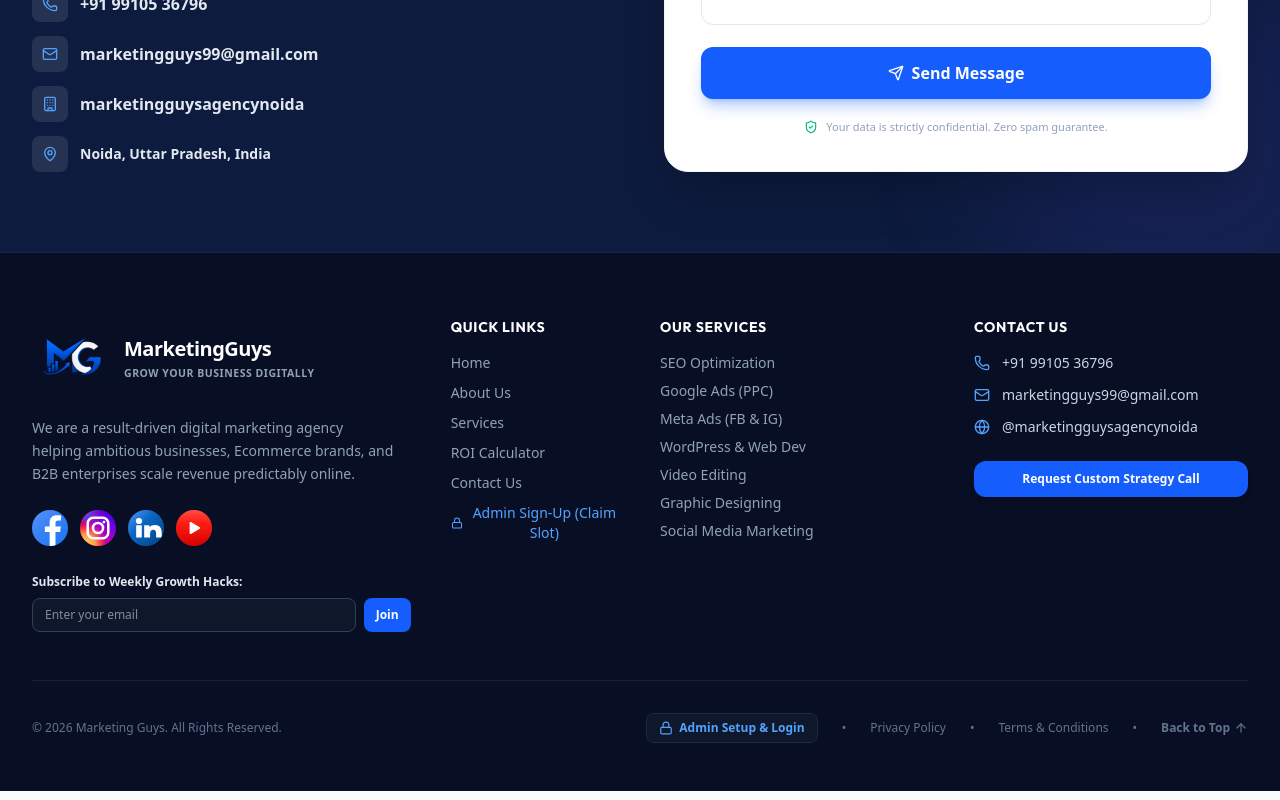
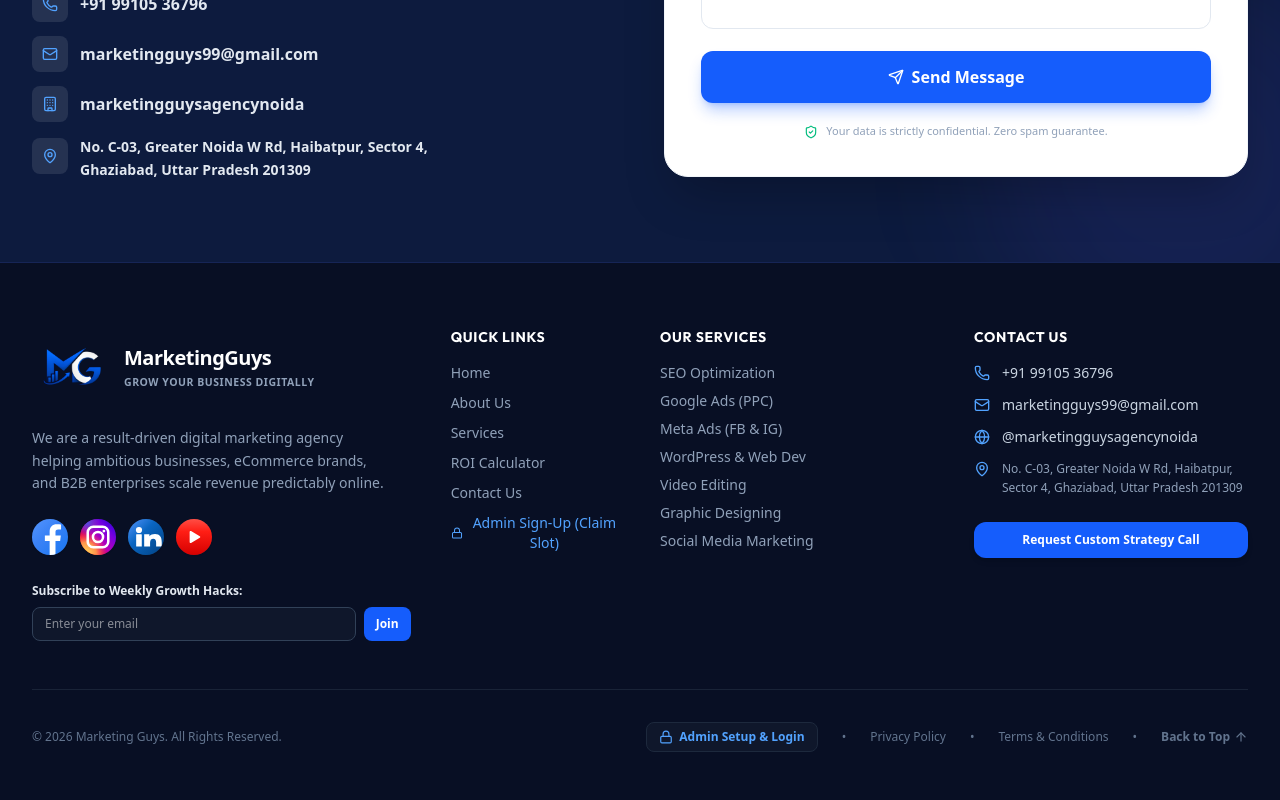
Before and after one commit to 96272134/marketing-guys, a React (Vite) app: page / in a window 1280 px wide. Shown: the part 8748-9548 px from the top of the page. Built offline with nearby package versions, Linux system fonts and the light colour scheme; no server answers.

Commit message:
Update marketingData, ContactSection, and Footer

```diff
--- a/src/components/ContactSection.tsx
+++ b/src/components/ContactSection.tsx
@@ -173,11 +173,11 @@
                   <span className="font-semibold text-sm sm:text-base">{AGENCY_INFO.agencyHandle}</span>
                 </div>
 
-                <div className="flex items-center gap-3 text-slate-200">
-                  <div className="w-9 h-9 rounded-lg bg-white/10 flex items-center justify-center text-blue-400 shrink-0">
+                <div className="flex items-start gap-3 text-slate-200">
+                  <div className="w-9 h-9 rounded-lg bg-white/10 flex items-center justify-center text-blue-400 shrink-0 mt-0.5">
                     <MapPin className="w-4 h-4" />
                   </div>
-                  <span className="font-semibold text-xs sm:text-sm">{AGENCY_INFO.location}</span>
+                  <span className="font-semibold text-xs sm:text-sm leading-relaxed">{AGENCY_INFO.location}</span>
                 </div>
               </div>
             </div>
--- a/src/components/Footer.tsx
+++ b/src/components/Footer.tsx
@@ -12,7 +12,8 @@
   ExternalLink,
   Shield,
   Lock,
-  UserCheck
+  UserCheck,
+  MapPin
 } from 'lucide-react';
 import { AGENCY_INFO, SERVICES_DATA } from '../data/marketingData';
 import { BrandLogo } from './BrandLogo';
@@ -79,7 +80,7 @@
             </div>
 
             <p className="text-slate-400 text-sm leading-relaxed pr-4">
-              We are a result-driven digital marketing agency helping ambitious businesses, Ecommerce brands, and B2B enterprises scale revenue predictably online.
+              We are a result-driven digital marketing agency helping ambitious businesses, eCommerce brands, and B2B enterprises scale revenue predictably online.
             </p>
 
             {/* Social Icons row with real handles */}
@@ -280,6 +281,11 @@
                 <Globe className="w-4 h-4 text-blue-400 group-hover:text-pink-400 transition-colors shrink-0" />
                 <span className="group-hover:underline">@{AGENCY_INFO.agencyHandle}</span>
               </a>
+
+              <div className="flex items-start gap-3 text-slate-300">
+                <MapPin className="w-4 h-4 text-blue-400 shrink-0 mt-0.5" />
+                <span className="text-xs leading-relaxed text-slate-400">{AGENCY_INFO.location}</span>
+              </div>
             </div>
 
             <div className="pt-2">
--- a/src/data/marketingData.ts
+++ b/src/data/marketingData.ts
@@ -11,7 +11,8 @@
   email: "marketingguys99@gmail.com",
   directEmail: "marketingguys99@gmail.com",
   agencyHandle: "marketingguysagencynoida",
-  location: "Noida, Uttar Pradesh, India",
+  location: "No. C-03, Greater Noida W Rd, Haibatpur, Sector 4, Ghaziabad, Uttar Pradesh 201309",
+  address: "No. C-03, Greater Noida W Rd, Haibatpur, Sector 4, Ghaziabad, Uttar Pradesh 201309",
   whatsappNumber: "+919910536796",
   socials: {
     facebook: "https://www.facebook.com/share/19bpT6Ze1x/",
```
